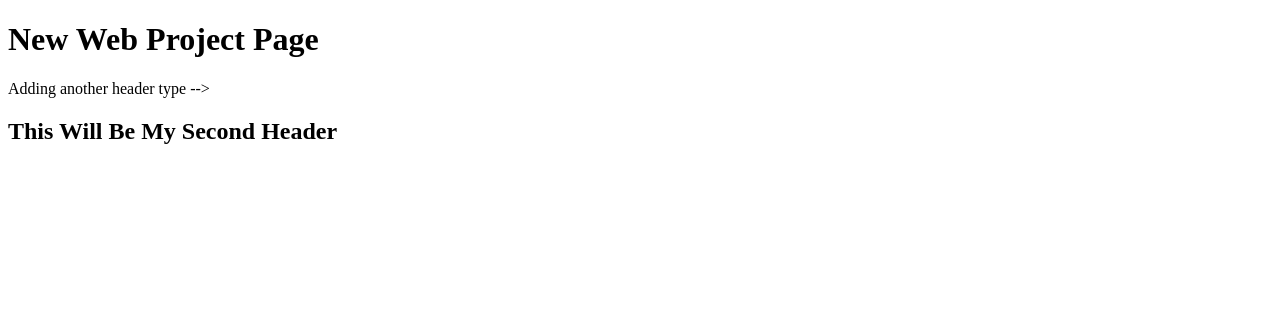
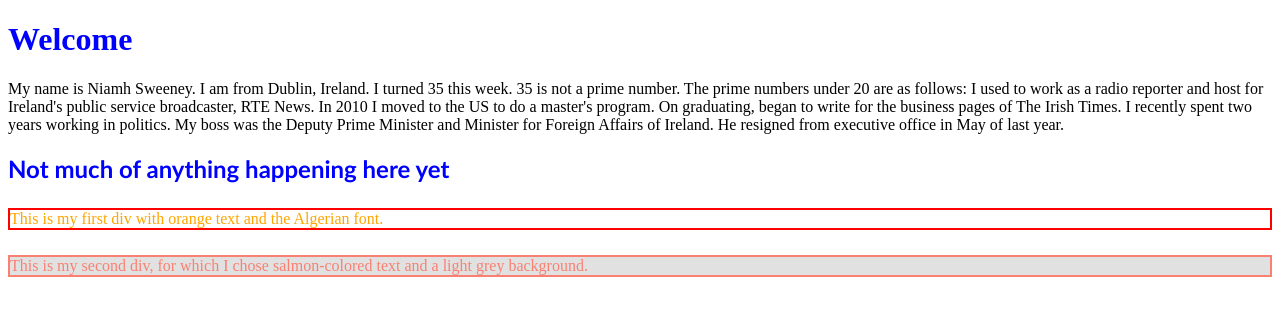
Before and after one commit to NiamhS/DataVizAssign1, a plain HTML site: page index.html in a window 1280 px wide. Drawn offline with Linux system fonts and the light colour scheme.

Commit message:
Committing updated html file

```diff
--- a/index.html
+++ b/index.html
@@ -3,11 +3,89 @@
 <html xmlns="http://www.w3.org/1999/xhtml">
 	<head>
 		<meta http-equiv="Content-Type" content="text/html; charset=utf-8" />
-		<title>Header</title>
+		<title>New Web Page of NTS2116</title>
+		<style>
+			/*
+			 * Defining a CSS class for my first div
+			 * This class will have orange text, a red border
+			 * and Algerian font.
+			 * It will also define the margin between divs.
+			 *
+			 * CSS class names must begin with a dot
+			 */
+			.Niamhsclass{
+				color:orange;
+				border:2px solid red;
+				font-family:ALGERIAN;
+				margin-top: 25px;
+				margin-bottom: 25px;
+			}
+
+		/*
+		 * Defining a second CSS class for my second div.
+		 * This class will have salmon-colored text, a salmon border
+		 * and a grey background.
+		 * It will also define the margin between divs.
+		 *
+		 */
+			.class2{
+				color:salmon;
+				border:2px solid;
+				background-color:#e1e1e1;
+				margin-top: 25px;
+				margin-bottom: 25px;
+			}
+		</style>
+
 	</head>
 	<body>
-		<h1>New Web Project Page</h1>
+		<h1 style= "font-family:ALGERIAN; color: blue">Welcome</h1>
+
+		<div>My name is Niamh Sweeney. I am from Dublin, Ireland.
+		I turned 35 this week. 35 is not a prime number.
+		The prime numbers under 20 are as follows:
+		I used to work as a radio reporter and host for Ireland's public service broadcaster, RTE News.
+		In 2010 I moved to the US to do a master's program.
+		On graduating, began to write for the business pages of The Irish Times.
+		I recently spent two years working in politics.
+		My boss was the Deputy Prime Minister and Minister for Foreign Affairs of Ireland.
+		He resigned from executive office in May of last year.</div>
+
 	</body>
 </html>
-<!--> Adding another header type -->
-<h2>This Will Be My Second Header</h2>
+<!-- Adding another header type -->
+<h2 style= "color:blue; font-family:Calibri;">Not much of anything happening here yet</h2>
+
+<!-- create a div with red text inside it -->
+
+<div class = "Niamhsclass"> This is my first div with orange text and the Algerian font. </div>
+
+<div class = "class2"> This is my second div, for which I chose salmon-colored text and a light grey background. </div>
+
+<script>
+	alert("This is an alert!");
+
+	/*
+	 * Create a set of variables, each with a different data type.
+	 *
+	 */
+
+	var myAge = 35; //this is my age
+	var sampleString = "Always in quotes";
+	var sampleBoolean = true; //this is an example of a boolean
+	var sampleArray = [2,3,5,7,11,13,17,19]; //these are the prime numbers under 20
+	var sampleObject = {sampleProperty:"radio reporter and host"}; //this is an object that will have a given value
+
+	console.log (sampleArray); //round parentheses are used for functions
+	console.log (myAge); //35 is a good solid number
+	console.log (sampleBoolean); // my only other option here was false
+	console.log (sampleString); //these will get more interesting as time moves on
+	console.log (sampleObject); //these seem to be the most important of the variables
+	//access first item in my array
+	console.log (sampleArray[0]); //2 is the only even prime number
+	console.log (sampleObject.sampleProperty);
+
+	var sampleVariable;
+	console.log (sampleVariable);
+
+	</script>
```
